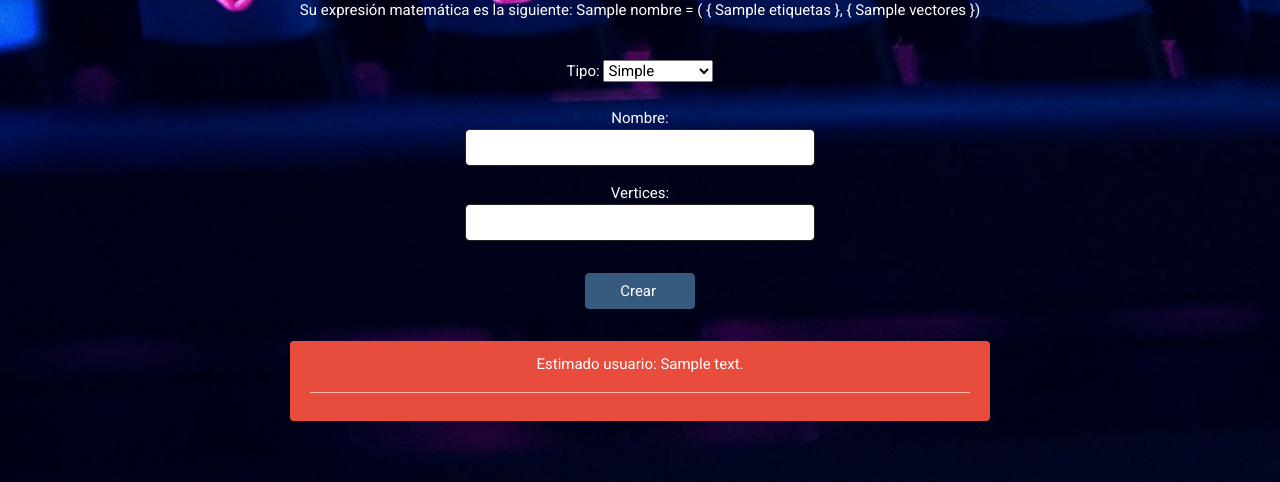
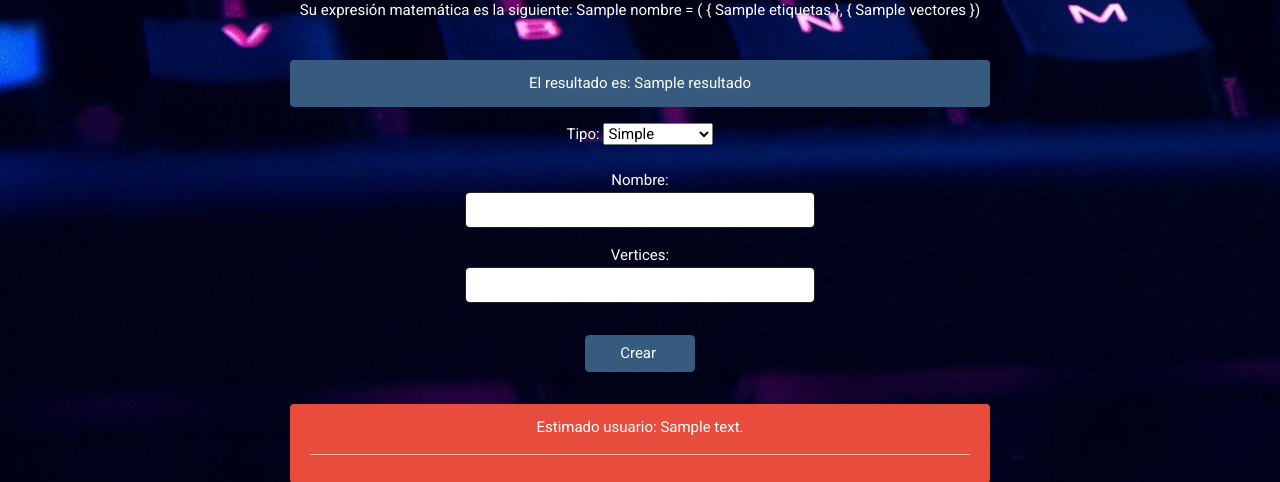
Before and after one commit to dangalledi/Ejercicio-Grafos, a Flask app: template templates/grafo.html in a window 1280 px wide. Shown: the part 751-1233 px from the top of the page. Run offline with Flask 2, Linux system fonts and the light colour scheme; the template is opened without the code that fills it: values that come from a table or form of the project are taken from there, most other values are stand-ins (such as "Sample title", 1, 10 or a date in 2020); parts of the project's set-up code (start-up, migrations or seed data) failed here and were passed over; some libraries are stand-ins or nearby versions.

Commit message:
ADD: Vista resultado

```diff
--- a/app.py
+++ b/app.py
@@ -89,6 +89,9 @@ def tarea1():
                 camino = encontrar_camino_euleriano(aristas)
                 print ('Grafo euleriano: ', euleriano)
                 print ('Camino euleriano: ', camino)
+                mensaje = 'El camino es :',camino ,'siendo un grafo euleriano'
+                return render_template("grafo.html", grafo = grafo, form = form, nodos = getattr(grafo,'vertices'), tipo = grafo.tipo.data, nombre = grafo.nombre.data, etiquetas = grafo.nodos.data, etiquetado = grafo.etiquetado.data, vectores = getattr(grafo,'vectores'),resultado= mensaje)
+                # se retorna a la misma función el template grafo.html con la función render_template() que sobrepone el html sobre tarea1.html sin cambiar la ruta (Flask)
 
         elif (form.tarea.data == 'conexo'): #Funcion si es conexo o no conexo
             G=getattr(grafo,'aristas') #Aristas tipo (int,int,float)
--- a/templates/grafo.html
+++ b/templates/grafo.html
@@ -4,14 +4,18 @@
     <div class="jumbotron">
         <h1 class="display-5">Grafo</h1>
         <p class="lead">Se generó un grafo de nombre "{{ nombre }}" del tipo {{ tipo }} de {{ nodos }} nodo(s).</p>
-        <img src="{{ url_for('grafica', nombre = nombre, tipo = tipo, nodos = nodos, etiquetas = etiquetas, etiquetado = etiquetado, vectores = vectores)}}" alt="Un grafo de tipo {{ tipo }} de {{ nodos }} nodos" height="500" class = "center"/>
+        <img src="{{ url_for('grafica', nombre = nombre, tipo = tipo, nodos = nodos, etiquetas = etiquetas, etiquetado = etiquetado, vectores = vectores)}}" alt="Un grafo de tipo {{ tipo }} de {{ nodos }} nodos" height="500" class="center" />
         <br>
         <p>Su expresión matemática es la siguiente: {{ nombre }} = ( { {{ etiquetas }} }, { {{ vectores }} })</p>
-        <br>
+        <br> {% if resultado %}
+        <div class="alert alert-primary" role="alert">
+            El resultado es: {{ resultado }}
+        </div>
+        {% endif %}
         <div>
-            <form  method = "POST" class="form-group w-50 mx-auto">
+            <form method="POST" class="form-group w-50 mx-auto">
                 <p>
-                    {{ grafo.tipo.label }}  {{ grafo.tipo }}
+                    {{ grafo.tipo.label }} {{ grafo.tipo }}
                 </p>
                 <p>
                     Nombre: {{ grafo.nombre(class="form-control form-control") }} {% for error in grafo.nombre.errors %}
@@ -23,16 +27,9 @@
                 </p>
 
                 <p>
-                    {{ form.origen.label }} {{ form.origen(class="form-control form-control") }}
-
-                    {{ form.destino.label }} {{ form.destino(class="form-control form-control") }}
-
-                    {{ form.tarea.label }} {{ form.tarea(class="form-control form-control") }}
-
-                    {{ form.peso.label }}  {{ form.peso(class="form-control form-control") }} {% for error in form.peso.errors %}
-                    <span style="color: red;">[{{ error }}]</span> {% endfor %}
-
-                    {{ form.submit(class="btn btn-primary m-3")}}
+                    {{ form.origen.label }} {{ form.origen(class="form-control form-control") }} {{ form.destino.label }} {{ form.destino(class="form-control form-control") }} {{ form.tarea.label }} {{ form.tarea(class="form-control form-control") }} {{ form.peso.label }}
+                    {{ form.peso(class="form-control form-control") }} {% for error in form.peso.errors %}
+                    <span style="color: red;">[{{ error }}]</span> {% endfor %} {{ form.submit(class="btn btn-primary m-3")}}
                 </p>
             </form>
             {% if message %}
```
Lines whose indentation alone changed are shown as unchanged.
